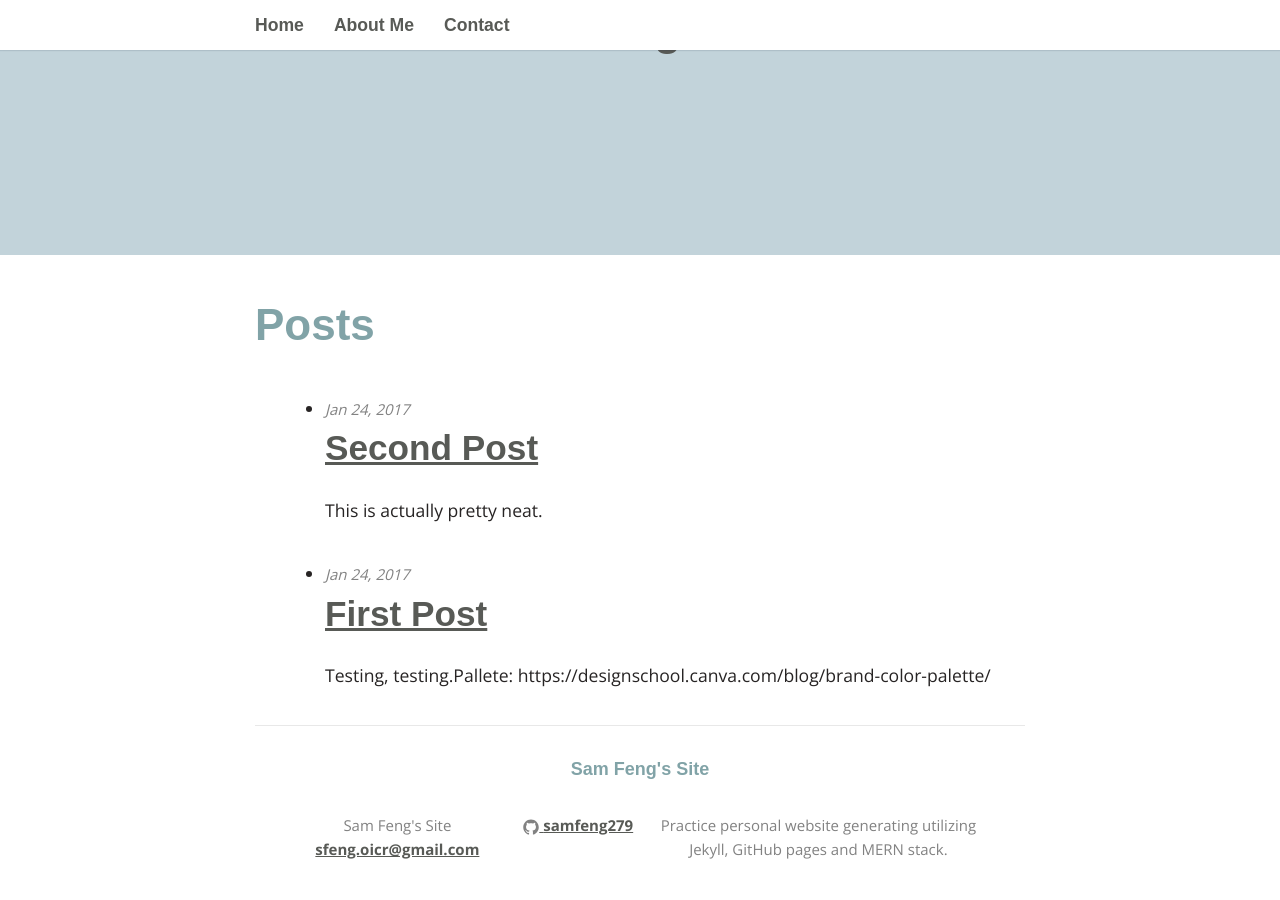
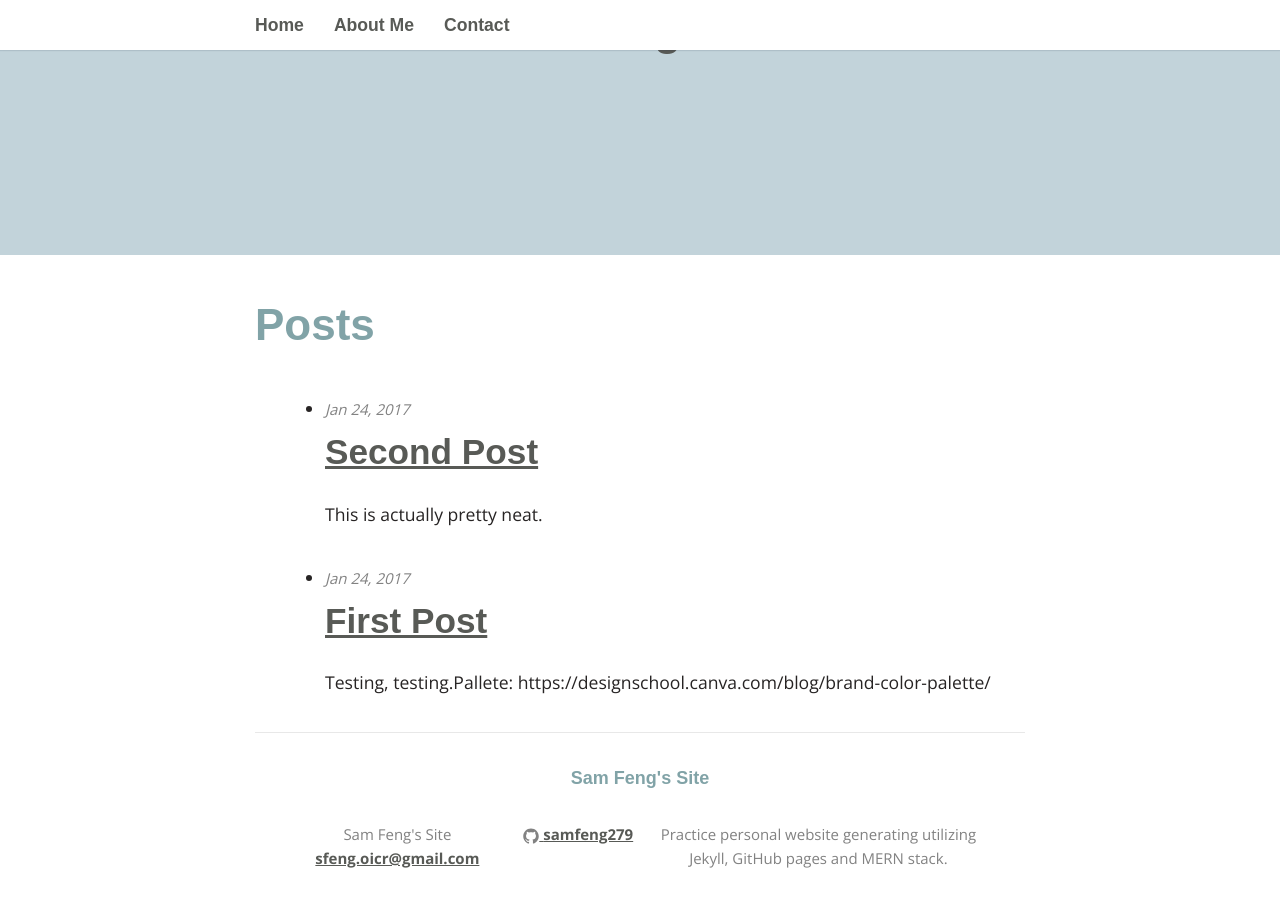
Before and after one commit to samfeng279/samfeng279.github.io, a Jekyll site: the page built from index.html, in a window 1280 px wide and 900 px high, scrolled down 245 px. Built offline with Jekyll 4.4.1, drawn with Linux system fonts in a browser that asks for light colours; some web fonts are replaced.

Commit message:
Update _layout.scss

```diff
--- a/_sass/_layout.scss
+++ b/_sass/_layout.scss
@@ -25,7 +25,7 @@ h1 {
 }
 h2 {
 	font-size: 2em;
-	-webkit-margin-before: 0;
+	-webkit-margin-before: 0.1em;
 	-webkit-margin-after: 0.6em;
 }
 headline {
```
